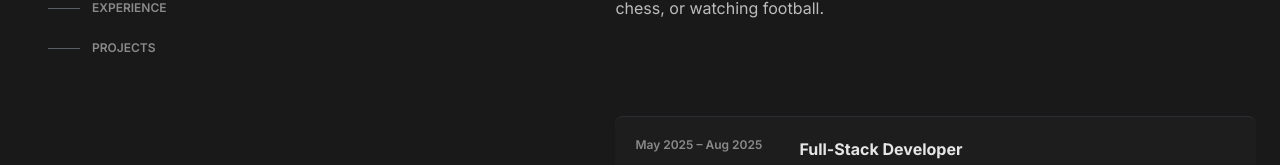
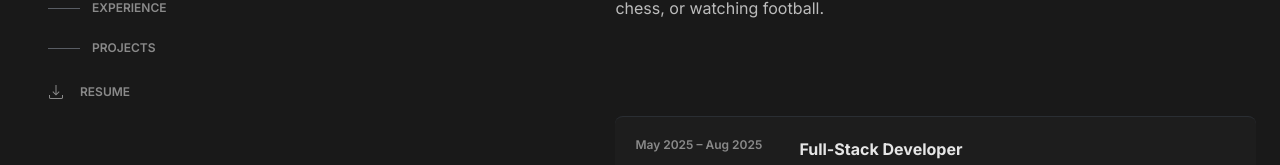
Before and after one commit to Bitstachio/portfolio, a Next.js app: page / in a window 1280 px wide. Shown: the part 364-529 px from the top of the page. Built offline with nearby package versions, Linux system fonts and the light colour scheme.

Commit message:
Add resume & download icon

```diff
--- a/src/assets/icons/index.ts
+++ b/src/assets/icons/index.ts
@@ -1,4 +1,5 @@
 import { FC, SVGProps } from "react";
+import DownloadIcon from "./general/download.svg";
 import GitHubIcon from "./social/github.svg";
 import GmailIcon from "./social/gmail.svg";
 import LinkedInIcon from "./social/linkedin.svg";
@@ -40,6 +41,11 @@ type TIcon = {
 export type TIconName = keyof typeof icons;
 
 export const icons = {
+  // General
+  download: {
+    label: "Download",
+    svg: DownloadIcon,
+  },
   // Social
   github: {
     label: "GitHub",
--- a/src/components/sections/Navbar/Navbar.tsx
+++ b/src/components/sections/Navbar/Navbar.tsx
@@ -1,4 +1,5 @@
 "use client";
+import Icon from "@/components/ui/Icon/Icon";
 import { navItems, ROOT_SECTION_ID } from "./Navbar.constants";
 import { useActiveSection } from "./useActiveSection";
 
@@ -30,6 +31,15 @@ const Navbar = () => {
             </li>
           );
         })}
+        <a
+          href="/resume.pdf"
+          target="_blank"
+          rel="noopener noreferrer"
+          className="group text-muted hover:text-strong mt-3 flex items-center gap-3 text-xs font-semibold transition-colors duration-300"
+        >
+          <Icon name="download" className="fill-muted group-hover:fill-accent duration-300" />
+          RESUME
+        </a>
       </ul>
     </nav>
   );
```
Also changed, not shown: src/assets/icons/general/download.svg (added), 1 other file (tests, documents, lock files or other folders).
